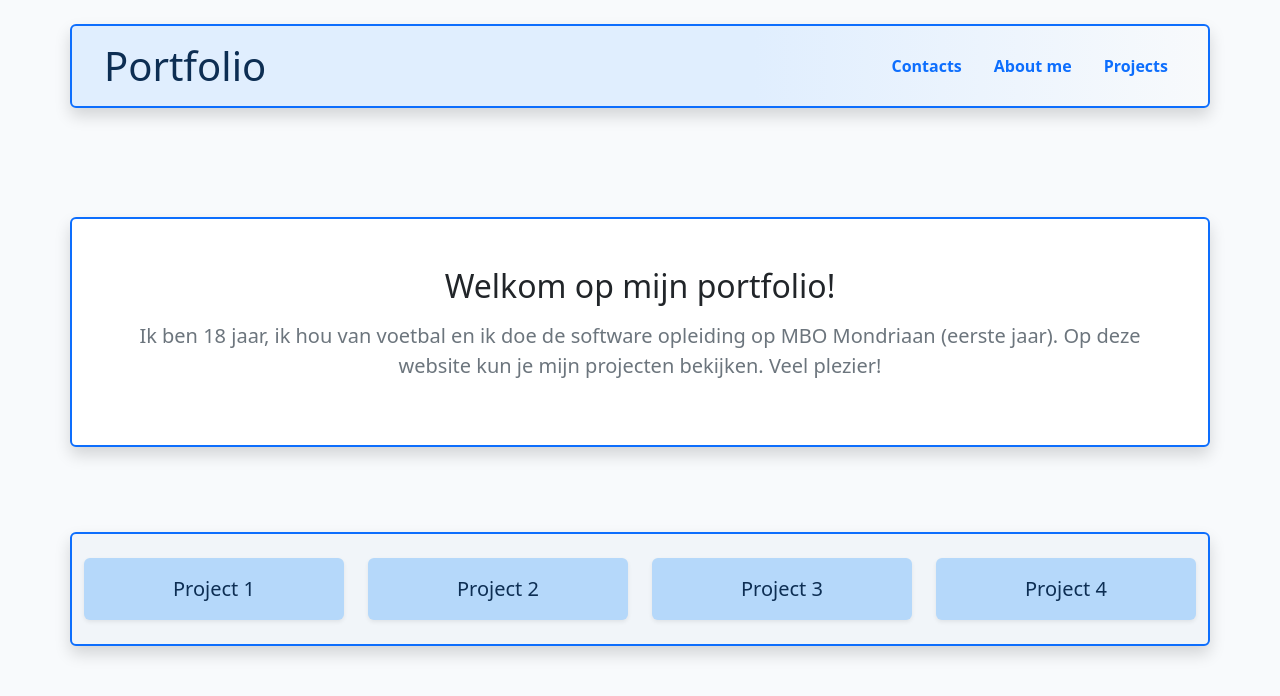
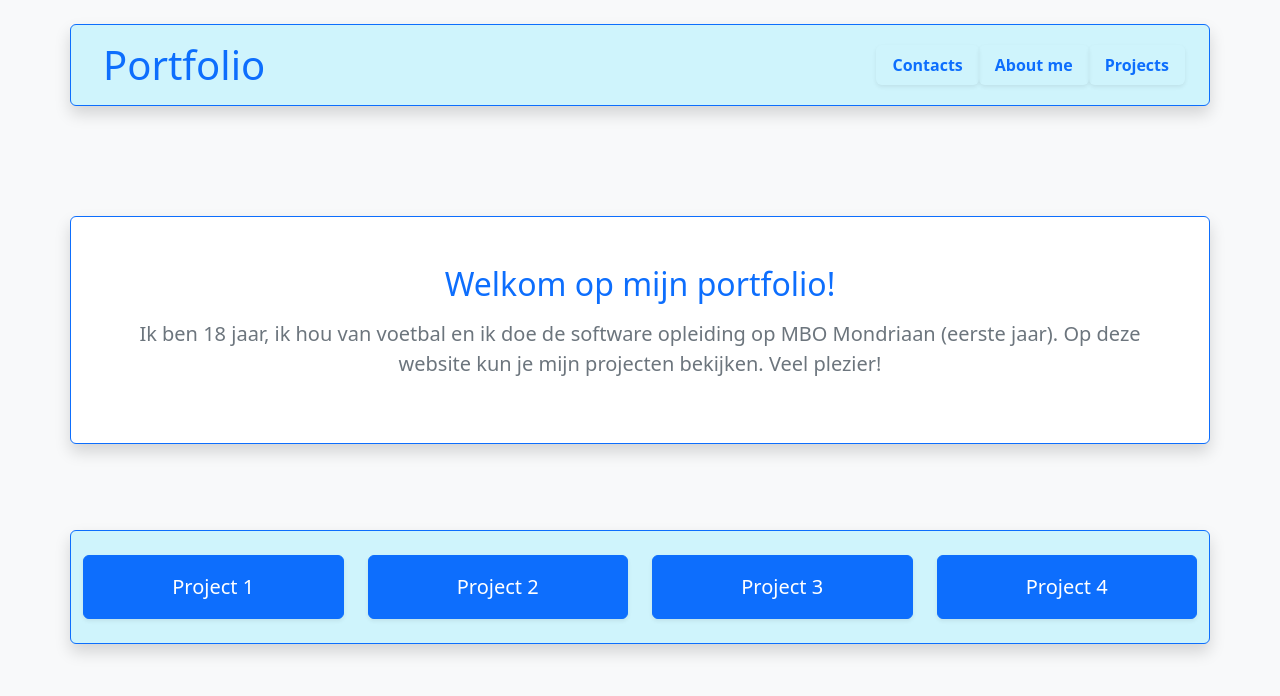
Before and after one commit to Nasreddine887/nasreddine887.github.io, a plain HTML site: page index.html in a window 1280 px wide. Drawn offline with nearby package versions, Linux system fonts and the light colour scheme.

Commit message:
I changed colors of homepage

```diff
--- a/index.html
+++ b/index.html
@@ -1,5 +1,5 @@
 <!DOCTYPE html>
-<html lang="en">
+<html lang="nl">
   <head>
     <meta charset="UTF-8" />
     <meta name="viewport" content="width=device-width, initial-scale=1.0" />
@@ -8,57 +8,30 @@
       href="https://cdn.jsdelivr.net/npm/bootstrap@5.3.6/dist/css/bootstrap.min.css"
     />
     <title>Portfolio</title>
-    <style>
-      body {
-        background-color: #f8fafc; /* heel lichtgrijs/offwhite */
-      }
-      .header-bg {
-        background: linear-gradient(90deg, #e0eefe 60%, #f8fafc 100%);
-        color: #0d2e53;
-      }
-      .project-section {
-        background-color: #f1f5f9;
-      }
-      .btn-project {
-        background-color: #b5d8fa;
-        color: #0d2e53;
-        border: none;
-        transition: background 0.2s, color 0.2s;
-      }
-      .btn-project:hover,
-      .btn-project:focus {
-        background-color: #7fc6f7;
-        color: #fff;
-      }
-      .nav-link {
-        transition: background 0.2s, color 0.2s;
-        border-radius: 0.5rem;
-      }
-      .nav-link:hover, .nav-link:focus {
-        background-color: #b5d8fa;
-        color: #0d2e53 !important;
-        text-decoration: none;
-      }
-    </style>
   </head>
-  <body>
-    <div
-      class="container header-bg d-flex justify-content-between align-items-center border border-2 border-primary shadow rounded mt-4 mb-4 py-2 px-4"
-    >
-      <h1 class="text-center m-0 p-2">Portfolio</h1>
-      <nav class="nav">
-        <a class="nav-link text-primary fw-semibold" href="index.html">Contacts</a>
-        <a class="nav-link text-primary fw-semibold" href="about-me.html">About me</a>
-        <a class="nav-link text-primary fw-semibold" href="projects.html">Projects</a>
-      </nav>
+  <body class="bg-light">
+
+    <div class="container bg-info-subtle border border-primary rounded shadow mt-4 mb-4 py-2 px-4">
+      <div class="d-flex justify-content-between align-items-center">
+        <h1 class="text-primary m-0 p-2">Portfolio</h1>
+        <ul class="nav nav-pills">
+          <li class="nav-item">
+            <a class="nav-link text-primary fw-semibold shadow-sm" href="contacts.html">Contacts</a>
+          </li>
+          <li class="nav-item">
+            <a class="nav-link text-primary fw-semibold shadow-sm" href="about-me.html">About me</a>
+          </li>
+          <li class="nav-item">
+            <a class="nav-link text-primary fw-semibold shadow-sm" href="projects.html">Projects</a>
+          </li>
+        </ul>
+      </div>
     </div>
 
-    <div
-      class="d-flex justify-content-center align-items-center"
-      style="height: 50vh"
-    >
-      <div class="container text-center border border-2 border-primary rounded shadow p-5 bg-white">
-        <h2 class="mb-3">Welkom op mijn portfolio!</h2>
+
+    <div class="d-flex justify-content-center align-items-center" style="height: 50vh">
+      <div class="container bg-white text-center border border-primary rounded shadow p-5">
+        <h2 class="mb-3 text-primary">Welkom op mijn portfolio!</h2>
         <p class="fs-5 text-secondary">
           Ik ben 18 jaar, ik hou van voetbal en ik doe de software opleiding op
           MBO Mondriaan (eerste jaar). Op deze website kun je mijn projecten
@@ -67,28 +40,23 @@
       </div>
     </div>
 
-    <div
-      class="container project-section text-center border border-2 border-primary rounded shadow py-4 mb-5"
-    >
-      <div class="row g-4">
+
+    <div class="container bg-info-subtle border border-primary rounded shadow py-4 mb-5">
+      <div class="row g-4 text-center">
         <div class="col-md-3">
-          <a href="projects.html" class="btn btn-project w-100 py-3 rounded shadow-sm fs-5">Project 1</a>
+          <a href="projects.html" class="btn btn-primary w-100 py-3 rounded shadow-sm fs-5">Project 1</a>
         </div>
         <div class="col-md-3">
-          <a href="projects.html" class="btn btn-project w-100 py-3 rounded shadow-sm fs-5">Project 2</a>
+          <a href="projects.html" class="btn btn-primary w-100 py-3 rounded shadow-sm fs-5">Project 2</a>
         </div>
         <div class="col-md-3">
-          <a href="projects.html" class="btn btn-project w-100 py-3 rounded shadow-sm fs-5">Project 3</a>
+          <a href="projects.html" class="btn btn-primary w-100 py-3 rounded shadow-sm fs-5">Project 3</a>
         </div>
         <div class="col-md-3">
-          <a href="projects.html" class="btn btn-project w-100 py-3 rounded shadow-sm fs-5">Project 4</a>
+          <a href="projects.html" class="btn btn-primary w-100 py-3 rounded shadow-sm fs-5">Project 4</a>
         </div>
       </div>
     </div>
 
-    <script
-      src="https://cdn.jsdelivr.net/npm/bootstrap@5.3.6/dist/js/bootstrap.bundle.min.js"
-      crossorigin="anonymous"
-    ></script>
+    <script src="https://cdn.jsdelivr.net/npm/bootstrap@5.3.6/dist/js/bootstrap.bundle.min.js" crossorigin="anonymous"></script>
   </body>
-</html>
```
Also changed, not shown: contacts.html (deleted, +0 -18 lines).
